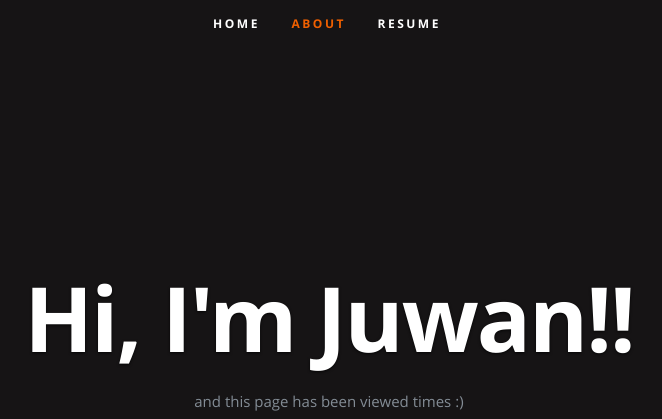
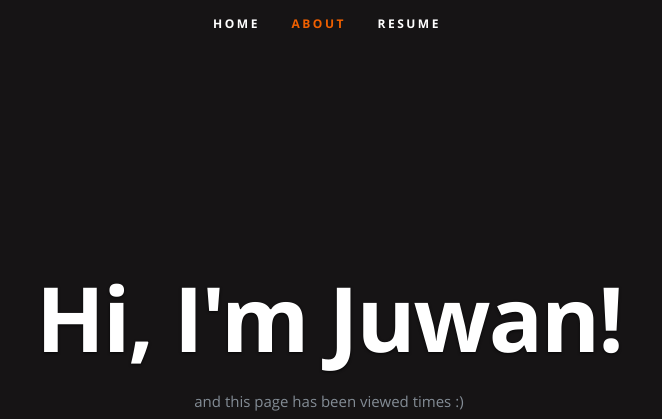
Before and after one commit to jdm0521/azure-resume, a plain HTML site: page frontend/index.html in a window 1280 px wide. Shown: the top 419 px of the page, without its empty margins (313-975 px from the left). Drawn offline with nearby package versions, Linux system fonts and the light colour scheme; no server answers.

Commit message:
Change to the html for actions

```diff
--- a/frontend/index.html
+++ b/frontend/index.html
@@ -54,7 +54,7 @@
 
       <div class="row banner">
          <div class="banner-text">
-            <h1 class="responsive-headline">Hi, I'm Juwan!!</h1>
+            <h1 class="responsive-headline">Hi, I'm Juwan!</h1>
 
             <p>and this page has been viewed <a id="counter" ></a> times :) </p>
             <ul class="social">
```
Also changed, not shown: 1 other file.
